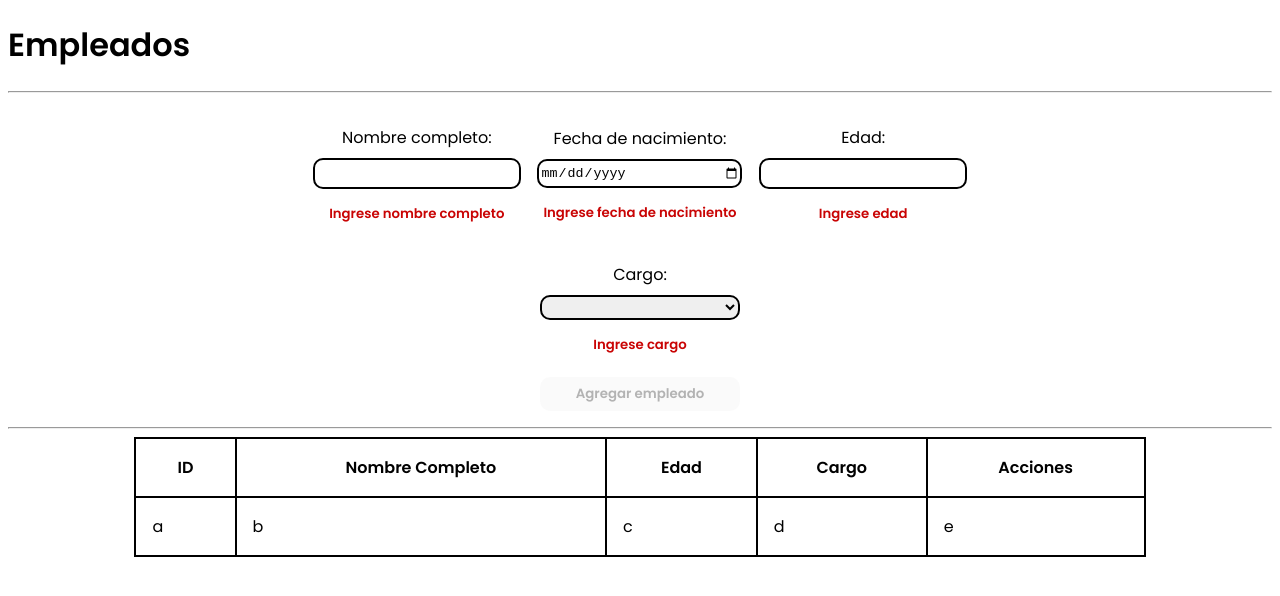
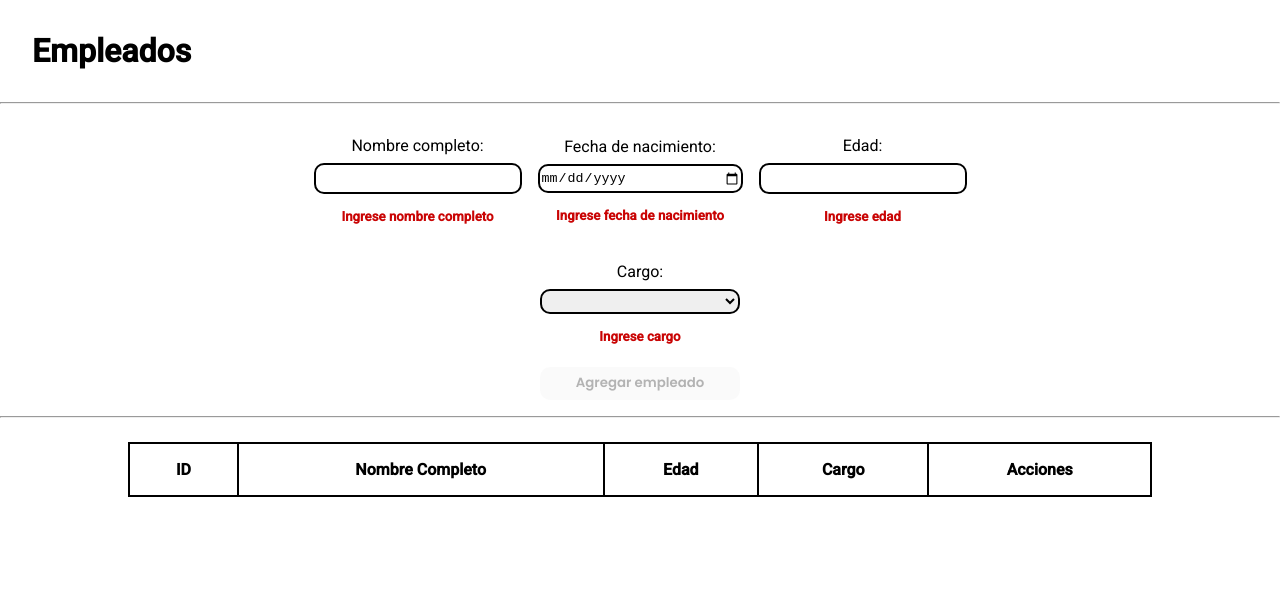
Before and after one commit to Elomolina/angular-todo-app, an Angular app: page /agregarEmpleados in a window 1280 px wide. Shown: the top 596 px of the page. Built offline with nearby package versions, Linux system fonts and the light colour scheme.

Commit message:
eliminar usuarios agregado

```diff
--- a/angular.json
+++ b/angular.json
@@ -25,6 +25,7 @@
               "src/assets"
             ],
             "styles": [
+              "@angular/material/prebuilt-themes/indigo-pink.css",
               "src/styles.css"
             ],
             "scripts": []
@@ -84,6 +85,7 @@
               "src/assets"
             ],
             "styles": [
+              "@angular/material/prebuilt-themes/indigo-pink.css",
               "src/styles.css"
             ],
             "scripts": []
--- a/package.json
+++ b/package.json
@@ -11,10 +11,12 @@
   "private": true,
   "dependencies": {
     "@angular/animations": "^17.0.0",
+    "@angular/cdk": "^17.0.4",
     "@angular/common": "^17.0.0",
     "@angular/compiler": "^17.0.0",
     "@angular/core": "^17.0.0",
     "@angular/forms": "^17.0.0",
+    "@angular/material": "^17.0.4",
     "@angular/platform-browser": "^17.0.0",
     "@angular/platform-browser-dynamic": "^17.0.0",
     "@angular/router": "^17.0.0",
--- a/src/app/app.component.css
+++ b/src/app/app.component.css
@@ -0,0 +1,4 @@
+h1
+{
+    margin: 1em;
+}
--- a/src/app/app.config.ts
+++ b/src/app/app.config.ts
@@ -2,7 +2,8 @@ import { ApplicationConfig } from '@angular/core';
 import { provideRouter } from '@angular/router';
 
 import { routes } from './app.routes';
+import { provideAnimations } from '@angular/platform-browser/animations';
 
 export const appConfig: ApplicationConfig = {
-  providers: [provideRouter(routes)]
+  providers: [provideRouter(routes), provideAnimations()]
 };
--- a/src/app/catalogoService.service.ts
+++ b/src/app/catalogoService.service.ts
@@ -21,6 +21,9 @@ export class catalogoService
         }
     ]
 }
+@Injectable({
+    providedIn: 'root',
+  })
 export class Empleados
 {
     empleado:Empleado[] = [];
@@ -28,9 +31,14 @@ export class Empleados
     {
         return this.empleado;
     }
+    eliminarPorId(id:number):void
+    {
+      this.empleado = this.empleado.filter(p => p.id !== id);
+    }
 }
 export class Empleado
 {
+    private static contador:number = 0;
     id:number = 0;
     nombre:string = '';
     fechaNac:string = '';
@@ -39,6 +47,8 @@ export class Empleado
     estatus:boolean = true;
     constructor(nombre:string, fechaNac:string, edad:number, cargo:string)
     {
+        this.id = Empleado.contador;
+        Empleado.contador++;
         this.nombre = nombre;
         this.fechaNac = fechaNac;
         this.edad = edad;
--- a/src/app/components/form/form.component.html
+++ b/src/app/components/form/form.component.html
@@ -28,7 +28,7 @@
             <label for="cargo">Cargo: </label>
             <select name="cargo" id="cargo" formControlName="Cargo">
                 <option value="" disabled></option>
-                <option value="cargo" *ngFor="let c of catalog">{{c.descripcion}}</option>
+                <option value="{{c.descripcion}}" *ngFor="let c of catalog">{{c.descripcion}}</option>
             </select>
             <h5 *ngIf="empleadosForm.controls.Cargo.errors?.['required']">
                 Ingrese cargo
--- a/src/app/components/form/form.component.ts
+++ b/src/app/components/form/form.component.ts
@@ -1,9 +1,8 @@
 import { CommonModule } from '@angular/common';
 import { Component } from '@angular/core';
 import { ReactiveFormsModule, FormGroup, FormControl, Validators } from '@angular/forms';
-import { catalogoService } from '../../catalogoService.service';
+import { Empleado, Empleados, catalogoService } from '../../catalogoService.service';
 import { TablaComponent } from '../tabla/tabla.component';
-import { RouterOutlet } from '@angular/router';
 
 @Component({
   selector: 'app-form',
@@ -15,10 +14,7 @@ import { RouterOutlet } from '@angular/router';
 export class FormComponent
 {
   catalog: { id: number; descripcion: string; }[] = this.catalogo.cargos;
-  constructor(private catalogo: catalogoService)
-  {
-
-  }
+  constructor(private catalogo: catalogoService, private emp: Empleados){}
   empleadosForm = new FormGroup({
     Nombre: new FormControl("", Validators.required),
     FechaNac : new FormControl("", Validators.required),
@@ -30,6 +26,10 @@ export class FormComponent
     if(this.empleadosForm.valid)
     {
       const formData = this.empleadosForm.value;
+      let empleado:Empleado = new Empleado(String(formData.Nombre),String(formData.FechaNac), parseInt(String(formData.Edad)), String(formData.Cargo));
+      this.emp.empleado.push(empleado);
+      alert("empleado agregado");
+      this.empleadosForm.reset();
     }
   }
 }
--- a/src/app/components/tabla/tabla.component.css
+++ b/src/app/components/tabla/tabla.component.css
@@ -5,6 +5,8 @@ table, tr, th, td
 }
 table
 {
+    text-align: center;
+    margin-top: 1em;
     width: 80%;
     border-collapse: collapse;
 }
@@ -13,3 +15,37 @@ section
     display: flex;
     justify-content: center;
 }
+#edad
+{
+    width: 90%;
+    padding-top: 1em;
+    padding-bottom: 1em;
+    text-align: center;
+    font-weight: bold;
+}
+td button
+{
+    font-family: 'Poppins', sans-serif;
+    margin: 1em;
+    padding: 1em;
+    color: white;
+    border: transparent;
+    border-radius: 10px;
+}
+td button:hover
+{
+    transition: 0.5s;
+    transform: scale(1.05);
+}
+#editar
+{
+    background-color: rgb(52, 181, 138);
+}
+#eliminar
+{
+    background-color: rgb(183, 87, 87);
+}
+#estatus
+{
+    background-color: rgb(128, 128, 193);
+}
--- a/src/app/components/tabla/tabla.component.html
+++ b/src/app/components/tabla/tabla.component.html
@@ -8,12 +8,18 @@
             <th>Acciones</th>
         </thead>
         <tbody>
-            <tr>
-                <td>a</td>
-                <td>b</td>
-                <td>c</td>
-                <td>d</td>
-                <td>e</td>
+            <tr *ngFor="let e of emp">
+                <td>{{e.id}}</td>
+                <td>{{e.nombre}}</td>
+                <td>
+                    <input type="number" name="edad" id="edad" value="{{e.edad}}" (input)="cambiarEdad($event, e.id)">
+                </td>
+                <td>{{e.cargo}}</td>
+                <td class="botones">
+                    <button id="editar">Editar</button>
+                    <button id="eliminar" (click)="cambiarEdad($event, e.id)">Eliminar</button>
+                    <button id="estatus">Cambiar estatus</button>
+                </td>
             </tr>
         </tbody>
     </table>
--- a/src/app/components/tabla/tabla.component.ts
+++ b/src/app/components/tabla/tabla.component.ts
@@ -1,12 +1,29 @@
 import { Component } from '@angular/core';
-
+import { Empleado, Empleados} from '../../catalogoService.service';
+import { CommonModule } from '@angular/common';
+import { FormsModule } from '@angular/forms';
 @Component({
   selector: 'app-tabla',
   standalone: true,
-  imports: [],
+  imports: [CommonModule, FormsModule],
   templateUrl: './tabla.component.html',
   styleUrl: './tabla.component.css'
 })
 export class TablaComponent {
+  edad:number = 20;
+  constructor(private empleados: Empleados){}
+  emp:Empleado[] = this.empleados.empleado;
 
+  cambiarEdad(event: Event, id:number)
+  {
+    console.log(id);
+
+    this.empleados.eliminarPorId(id);
+    this.emp = this.empleados.empleado
+    for(let e of this.empleados.empleado)
+    {
+      console.log(e.nombre);
+
+    }
+  }
 }
--- a/src/index.html
+++ b/src/index.html
@@ -9,6 +9,8 @@
   <link rel="preconnect" href="https://fonts.googleapis.com">
   <link rel="preconnect" href="https://fonts.gstatic.com" crossorigin>
   <link href="https://fonts.googleapis.com/css2?family=Poppins:wght@400;500;600&display=swap" rel="stylesheet">
+  <link href="https://fonts.googleapis.com/css2?family=Roboto:wght@300;400;500&display=swap" rel="stylesheet">
+  <link href="https://fonts.googleapis.com/icon?family=Material+Icons" rel="stylesheet">
 </head>
 <body>
   <app-root></app-root>
--- a/src/styles.css
+++ b/src/styles.css
@@ -3,3 +3,5 @@ body
 {
     font-family: 'Poppins', sans-serif;
 }
+html, body { height: 100%; }
+body { margin: 0; font-family: Roboto, "Helvetica Neue", sans-serif; }
```
Also changed, not shown: 1 other file (tests, documents, lock files or other folders).
